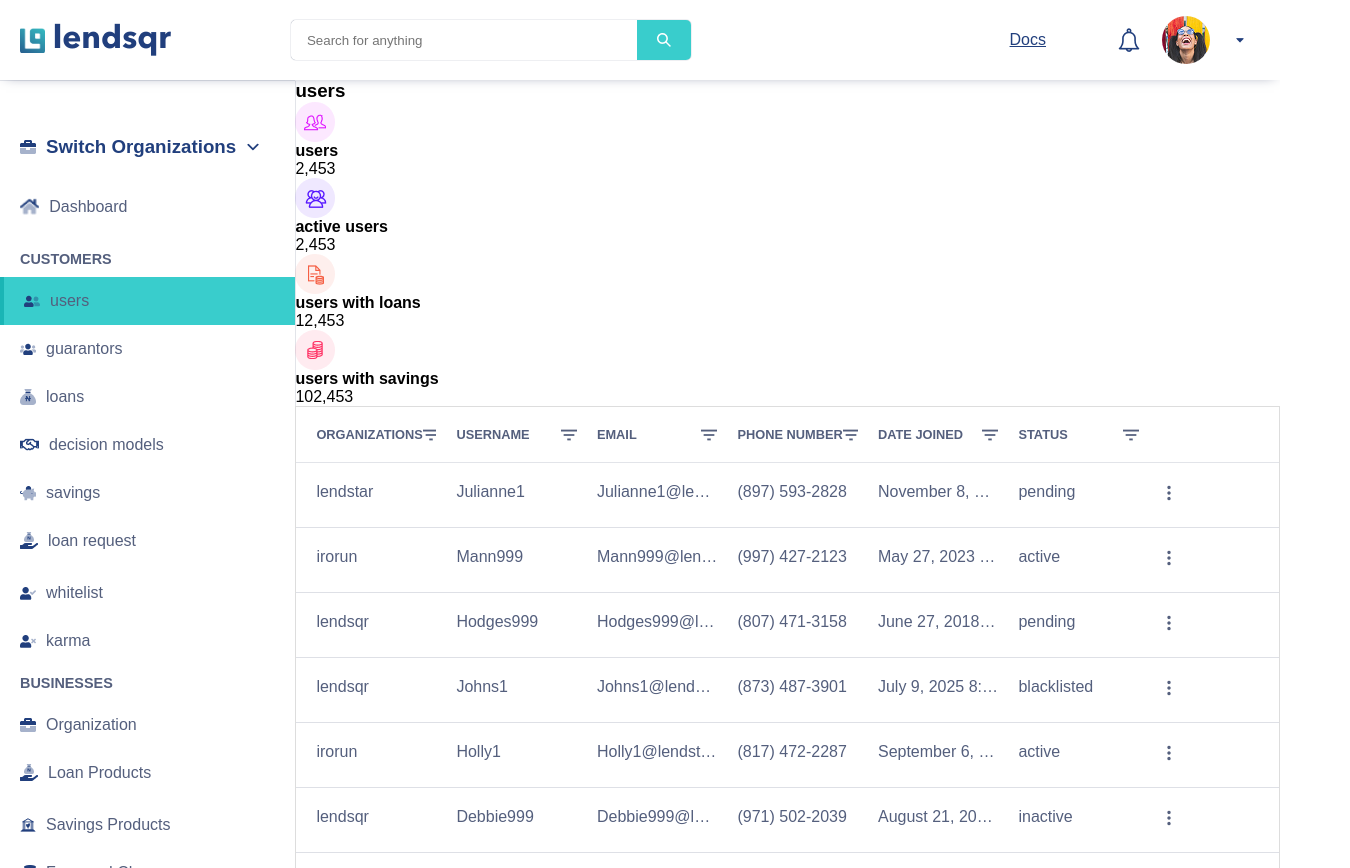
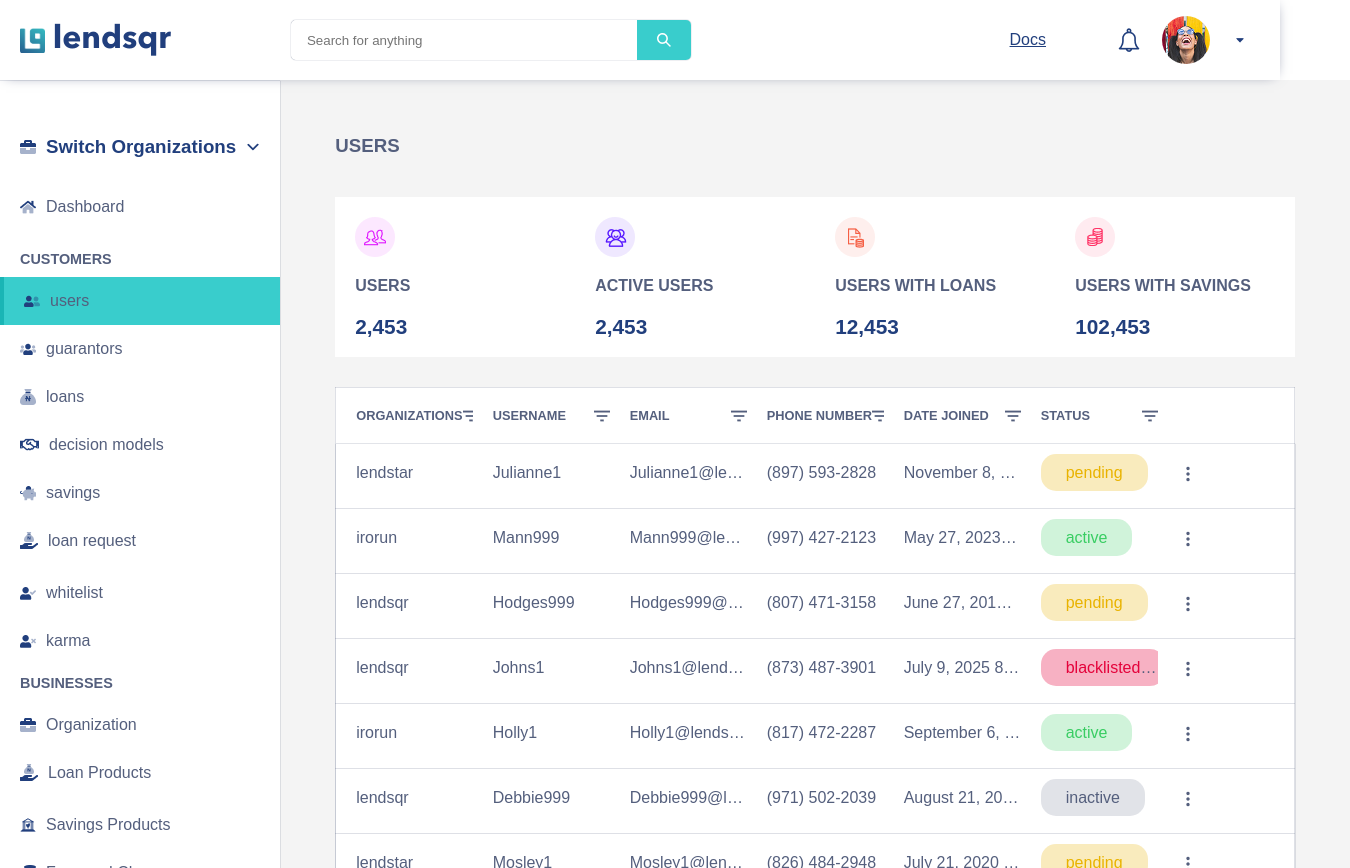
Before and after one commit to David4bay/lendsqr-fe-test, a React (Vite) app in the folder lendsqr-fe-test/: page /user in a window 1280 px wide. Shown: the top 868 px of the page, 1350 px wide, since content can reach past the window. Built offline with nearby package versions, Linux system fonts and the light colour scheme.

Commit message:
page number shows successfully

```diff
--- a/lendsqr-fe-test/src/App.scss
+++ b/lendsqr-fe-test/src/App.scss
@@ -463,6 +463,7 @@
     display: flex;
     flex-direction: column;
     gap: 40px;
+    margin-bottom: 30px;
 }
 
 .userlist__container-title {
@@ -505,37 +506,39 @@
     color: var(--color-blue-text);
 }
 
-// userlist table heading - with filter
+.filter__button {
 
-.userlist__table {
-    border-collapse: collapse;
-    border-spacing: 0;
+    &:hover {
+        cursor: pointer;
+    }
 }
 
-.userlist__table-heading {
-    display: flex;
-    flex-direction: row;
-    justify-content: space-between;
-    margin-top: 40px;
-    background-color: var(--color-white-text);
+.active {
+    color: var(--color-active-text);
+    background-color: var(--color-active);
+    border-radius: 15px;
+    padding: 10px 25px;
 }
 
-.heading {
-    display: flex;
-    flex-direction: row;
-    white-space: nowrap;
+.inactive {
+    color: var(--color-inactive-text);
+    background-color: var(--color-inactive);
+    border-radius: 15px;
+    padding: 10px 25px;
 }
 
-.heading__filter-button, .more__settings {
-
+.pending {
+    color: var(--color-pending-text);
+    background-color: var(--color-pending);
+    border-radius: 15px;
+    padding: 10px 25px;
 }
 
-.data__container {
-    border-spacing: 0;
-}
-
-.data__container-item {
-    border-spacing: 0;
+.blacklisted {
+    color: var(--color-blacklisted-text);
+    background-color: var(--color-blacklisted);
+    border-radius: 15px;
+    padding: 10px 25px;
 }
 
 @media screen and (min-width: 701px) and (max-width: 1399px) {
--- a/lendsqr-fe-test/src/components/UserList.tsx
+++ b/lendsqr-fe-test/src/components/UserList.tsx
@@ -73,8 +73,8 @@ function UserList() {
                 setPages(9)
             }
             const originalDataLength = data.length
-            const pagesLeft = Math.floor((originalDataLength - pages) / pages)
-            setRemainingPages(pagesLeft)
+            // const pagesLeft = (originalDataLength - pages)
+            setRemainingPages(data.length)
             data.length = pages
             setUsers(data)
             setRefresh(false)
@@ -85,42 +85,57 @@ function UserList() {
         return moment(date).format("LLL")
     }
 
-    console.log("users", users)
+    function statusStyle(status: string):string {
+        switch(true) {
+            case status === "inactive":
+                return "inactive"
+            case status === "active":
+                return "active"
+            case status === "blacklisted":
+                return "blacklisted"
+            case status === "pending":
+                return "pending"
+            default:
+                return ""
+        }
+    }
+
+    // console.log("users", users)
 
     return (
-        <section>
-            <article>
-                <h3>
+        <section className="userlist">
+            <article className="userlist__container">
+                <h3 className="userlist__container-title">
                     users
                 </h3>
-                <div>
-                    <div>
-                        <img src="/users-icon.png" alt="users icon" />
-                        <strong>
+                <div className="userlist__container-info">
+                    <div className="info__item">
+                        <img className="info__item-image" src="/users-icon.png" alt="users icon" />
+                        <strong className="info__item-title">
                             users
                         </strong>
-                        <p>2,453</p>
+                        <p className="info__item-stat">2,453</p>
                     </div>
-                    <div>
-                        <img src="/active-users-icon.png" alt="active users icon" />
-                        <strong>
+                    <div className="info__item">
+                        <img className="info__item-image" src="/active-users-icon.png" alt="active users icon" />
+                        <strong className="info__item-title">
                             active users
                         </strong>
-                        <p>2,453</p>
+                        <p className="info__item-stat">2,453</p>
                     </div>
-                    <div>
-                        <img src="/users-with-loans-icon.png" alt="users with loans icon" />
-                        <strong>
+                    <div className="info__item">
+                        <img className="info__item-image" src="/users-with-loans-icon.png" alt="users with loans icon" />
+                        <strong className="info__item-title">
                             users with loans
                         </strong>
-                        <p>12,453</p>
+                        <p className="info__item-stat">12,453</p>
                     </div>
-                    <div>
-                        <img src="/users-with-savings-icon.png" alt="users with savings icon" />
-                        <strong>
+                    <div className="info__item">
+                        <img className="info__item-image" src="/users-with-savings-icon.png" alt="users with savings icon" />
+                        <strong className="info__item-title">
                             users with savings
                         </strong>
-                        <p>102,453</p>
+                        <p className="info__item-stat">102,453</p>
                     </div>
                 </div>
             </article>
@@ -133,7 +148,7 @@ function UserList() {
                                     <h4>
                                         organizations
                                     </h4>
-                                    <button>
+                                    <button className="filter__button">
                                         <img src="/filter-icon.png" alt="organization filter icon" />
                                     </button>
                                 </div>
@@ -143,7 +158,7 @@ function UserList() {
                                     <h4>
                                         username
                                     </h4>
-                                    <button>
+                                    <button className="filter__button">
                                         <img src="/filter-icon.png" alt="username filter icon" />
                                     </button>
                                 </div>
@@ -153,7 +168,7 @@ function UserList() {
                                     <h4>
                                         email
                                     </h4>
-                                    <button>
+                                    <button className="filter__button">
                                         <img src="/filter-icon.png" alt="email filter icon" />
                                     </button>
                                 </div>
@@ -163,7 +178,7 @@ function UserList() {
                                     <h4>
                                         phone number
                                     </h4>
-                                    <button>
+                                    <button className="filter__button">
                                         <img src="/filter-icon.png" alt="phone number filter icon" />
                                     </button>
                                 </div>
@@ -173,7 +188,7 @@ function UserList() {
                                     <h4>
                                         date joined
                                     </h4>
-                                    <button>
+                                    <button className="filter__button">
                                         <img src="/filter-icon.png" alt="date joined filter icon" />
                                     </button>
                                 </div>
@@ -183,7 +198,7 @@ function UserList() {
                                     <h4>
                                         status
                                     </h4>
-                                    <button>
+                                    <button className="filter__button">
                                         <img src="/filter-icon.png" alt="status filtere icon" />
                                     </button>
                                 </div>
@@ -213,7 +228,7 @@ function UserList() {
                                 <span>{formatDate(userlist.join_date)}</span>
                             </td>
                             <td>
-                                <span>{userlist.status}</span>
+                                <span className={statusStyle(userlist.status)}>{userlist.status}</span>
                             </td>
                             <td>
                                 <button>
@@ -226,6 +241,36 @@ function UserList() {
                 </tbody>
                 </table>
             </article>
+            <article>
+                <div>
+
+                </div>
+                <div>
+                    <ul>
+                        {remainingPages ? Array.from({length: remainingPages}, (_, i) => i).map((pages) => {
+                            if (pages > 2 && pages !== remainingPages - 1) {
+                                return (
+                                    <></>
+                                )
+                            } else {
+                                if (pages === remainingPages - 1) {
+                                    return (
+                                        <div style={{display: "flex",flexDirection: "row"}}>
+                                            <button>...</button>
+                                            <button>{pages}</button>
+                                        </div>
+                                    )
+                                }
+                                return (
+                                    <button>{pages}</button>
+                                )
+                            }
+                        }) : (
+                            <button>1</button>
+                        )}
+                    </ul>
+                </div>
+            </article>
         </section>
     )
 }
--- a/lendsqr-fe-test/src/index.css
+++ b/lendsqr-fe-test/src/index.css
@@ -75,6 +75,14 @@
     --color-cyan-dark: #1ab5b5;
     --color-white-text: #FFFFFF;
     --color-input: #545F7D;
+    --color-pending: #e9b30042;
+    --color-pending-text: #e9b300;
+    --color-blacklisted: #e4033b4e;
+    --color-blacklisted-text: #e4033b;
+    --color-inactive: #545f7d2d;
+    --color-inactive-text: #545f7d;
+    --color-active: #39cd633c;
+    --color-active-text: #39cd63;
 }
 
 *,*::before,*::after {
@@ -107,12 +115,16 @@ img {
 }
 
 table {
+  display: table;
   table-layout: fixed;
   border-collapse: collapse;
   border-spacing: 0;
   width: 100%;
+  min-width: 900px;
   max-width: 1000px;
-  border: 1px solid #ddd;
+  border: 1px solid var(--color-grey-fade);
+  background-color: var(--color-white-text);
+  overflow-x: visible;
 }
 
 tbody {
```
